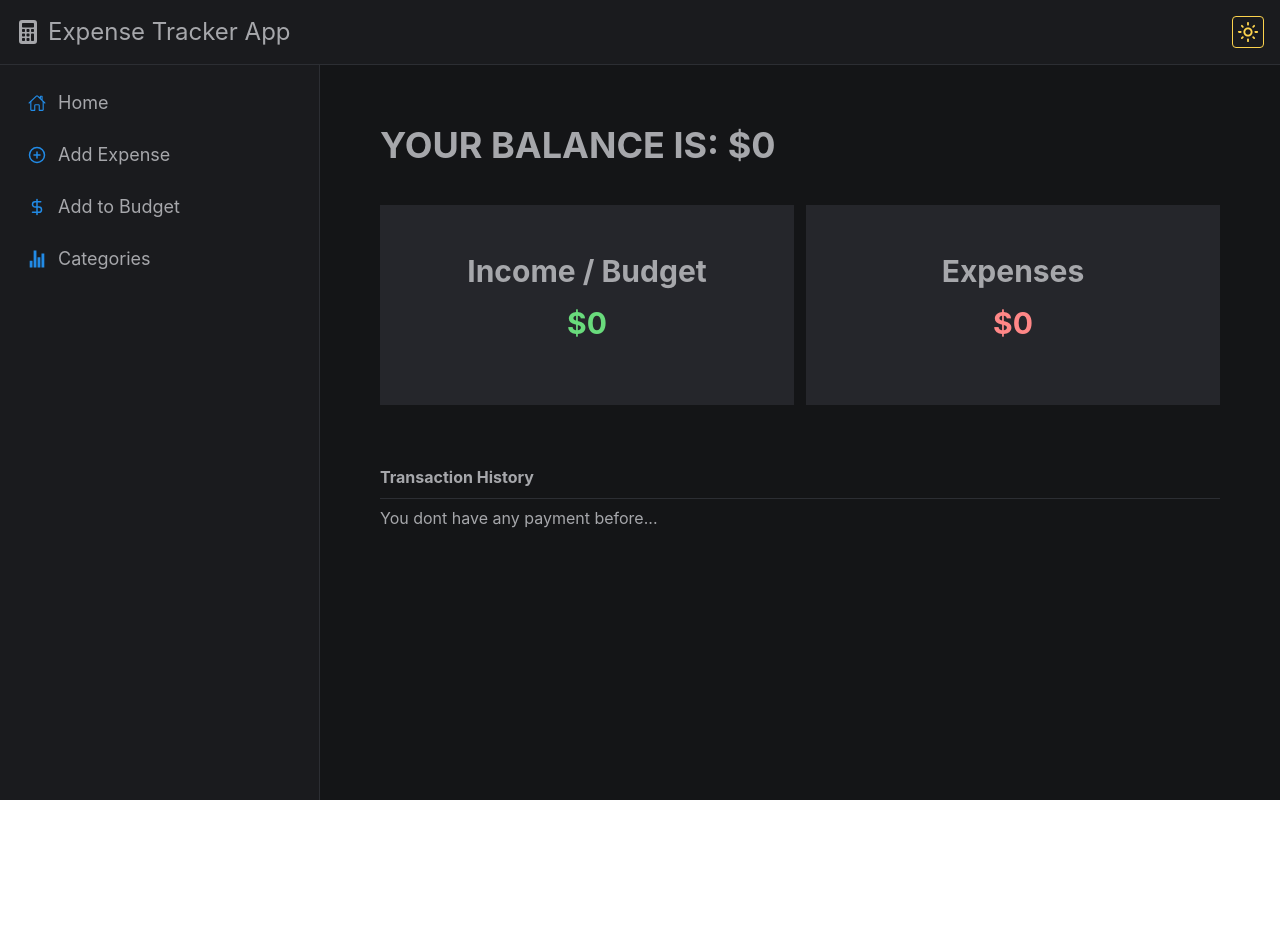
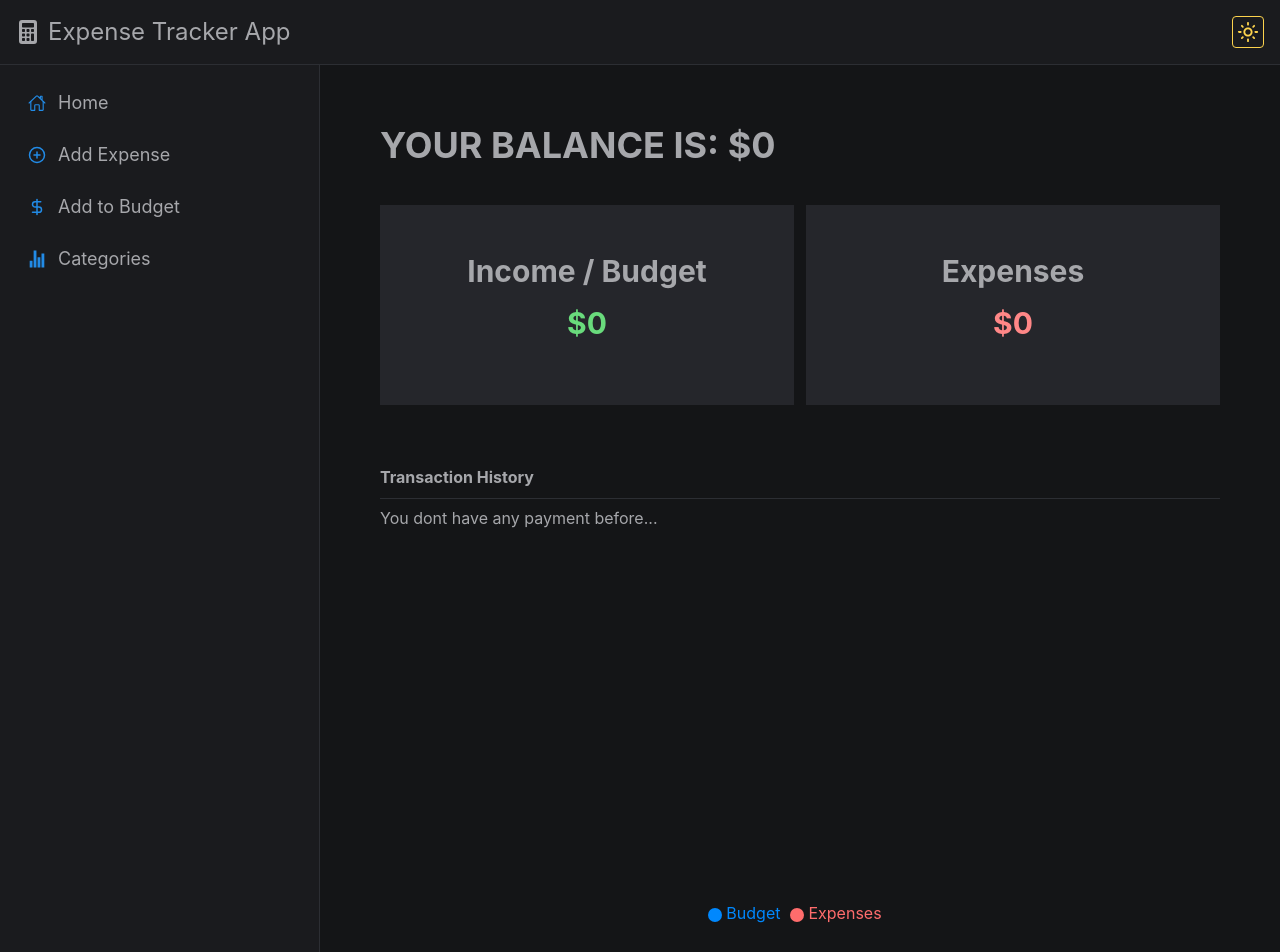
Before and after one commit to mirwais-sanaie/Expense-Tracker, a React (Vite) app: page / in a window 1280 px wide. Shown: the top 952 px of the page. Before the commit the page ends 800 px from the top, so only its background shows below. Built offline with nearby package versions, Linux system fonts and the light colour scheme.

Commit message:
Chart overview added.

```diff
--- a/package.json
+++ b/package.json
@@ -10,6 +10,7 @@
     "preview": "vite preview"
   },
   "dependencies": {
+    "@mantine/charts": "^7.17.2",
     "@mantine/core": "^7.17.2",
     "@mantine/hooks": "^7.17.2",
     "@reduxjs/toolkit": "^2.6.1",
@@ -19,6 +20,7 @@
     "react-icons": "^5.5.0",
     "react-redux": "^9.2.0",
     "react-router-dom": "^7.3.0",
+    "recharts": "^2.15.1",
     "tailwindcss": "^4.0.14"
   },
   "devDependencies": {
--- /dev/null
+++ b/src/ui/Chart.jsx
@@ -0,0 +1,48 @@
+import {
+  PieChart,
+  Pie,
+  Cell,
+  Tooltip,
+  Legend,
+  ResponsiveContainer,
+} from "recharts";
+import { useSelector } from "react-redux";
+
+function Chart() {
+  const { budget } = useSelector((state) => state.budget);
+  const { expenseAmount } = useSelector((state) => state.expense);
+
+  const data = [
+    { name: "Budget", value: budget, color: "#0088FE" },
+    { name: "Expenses", value: expenseAmount, color: "#FF6C6C" },
+  ];
+
+  return (
+    <div style={{ width: "100%", height: 400 }}>
+      <ResponsiveContainer>
+        <PieChart>
+          <Pie
+            data={data}
+            cx="50%"
+            cy="50%"
+            labelLine={false}
+            outerRadius={80}
+            fill="#8884d8"
+            dataKey="value"
+            label={({ name, percent }) =>
+              `${name}: ${(percent * 100).toFixed(0)}%`
+            }
+          >
+            {data.map((entry, index) => (
+              <Cell key={`cell-${index}`} fill={entry.color} />
+            ))}
+          </Pie>
+          <Tooltip />
+          <Legend />
+        </PieChart>
+      </ResponsiveContainer>
+    </div>
+  );
+}
+
+export default Chart;
--- a/src/ui/HistoryCom.jsx
+++ b/src/ui/HistoryCom.jsx
@@ -4,7 +4,7 @@ import HistoryItem from "./HistoryItem";
 function HistoryCom() {
   const { histories } = useSelector((state) => state.history);
   return (
-    <ul className="h-82 overflow-y-auto pe-3">
+    <ul className="h-52 overflow-y-auto pe-3">
       {histories?.map((history) => (
         <HistoryItem key={history.id} history={history} />
       ))}
--- a/src/ui/HomePage.jsx
+++ b/src/ui/HomePage.jsx
@@ -1,5 +1,6 @@
 import { useSelector } from "react-redux";
 import HistoryCom from "./historyCom";
+import Chart from "./Chart";
 
 function HomePage() {
   const { budget } = useSelector((state) => state.budget);
@@ -29,7 +30,8 @@ function HomePage() {
         </div>
       </div>
 
-      <div className="mt-15">
+      <div className="mt-15 flex flex-col">
+        <div>
           <h1 className="font-bold mb-2">Transaction History</h1>
           <div
             className={`w-full h-[0.1px] ${
@@ -45,6 +47,10 @@ function HomePage() {
             )}
           </div>
         </div>
+        <div>
+          <Chart />
+        </div>
+      </div>
     </div>
   );
 }
--- a/src/ui/ModalCom.jsx
+++ b/src/ui/ModalCom.jsx
@@ -1,4 +1,3 @@
-/* eslint-disable no-unused-vars */
 import { Modal } from "@mantine/core";
 import Button from "./Button";
 import { useDispatch } from "react-redux";
--- a/vite.config.js
+++ b/vite.config.js
@@ -5,4 +5,7 @@ import tailwindcss from "@tailwindcss/vite";
 // https://vite.dev/config/
 export default defineConfig({
   plugins: [react(), tailwindcss()],
+  optimizeDeps: {
+    include: ["recharts"],
+  },
 });
```
Also changed, not shown: 1 other file (tests, documents, lock files or other folders). Lines whose indentation alone changed are shown as unchanged.
